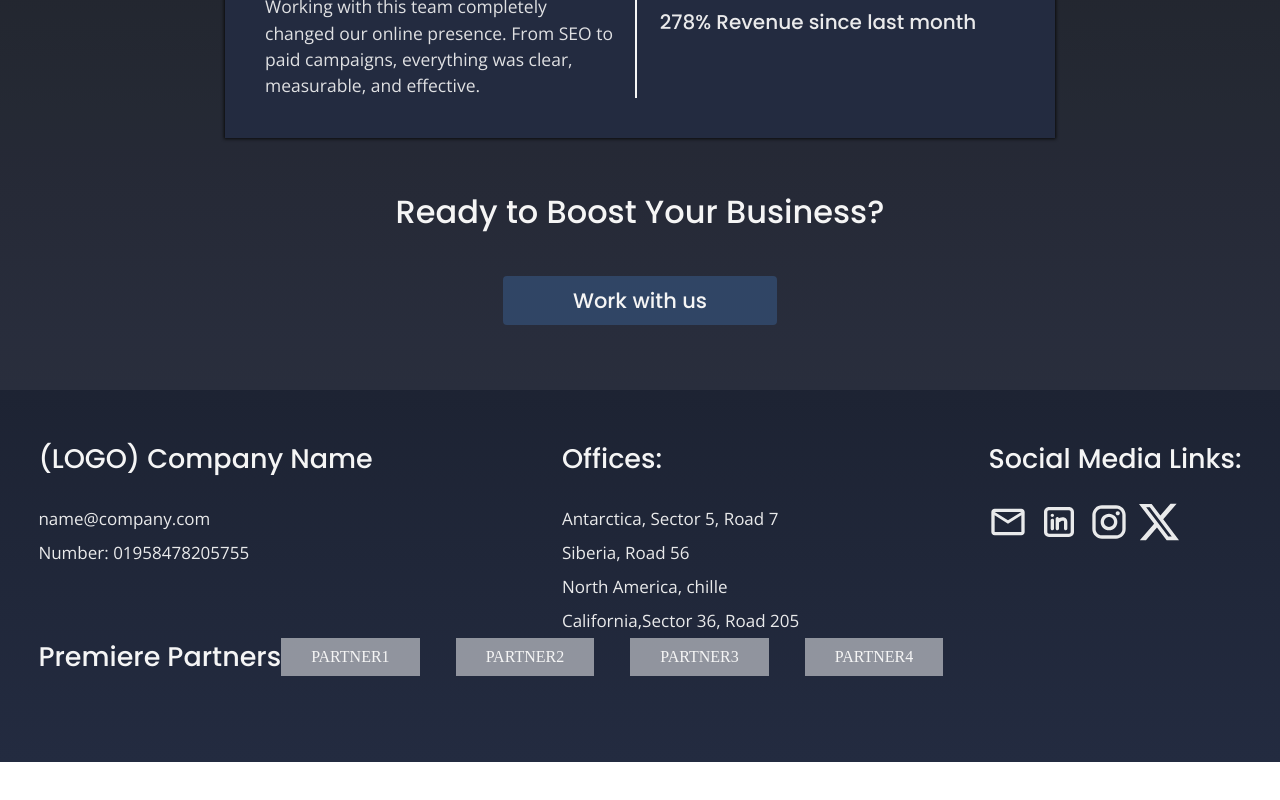
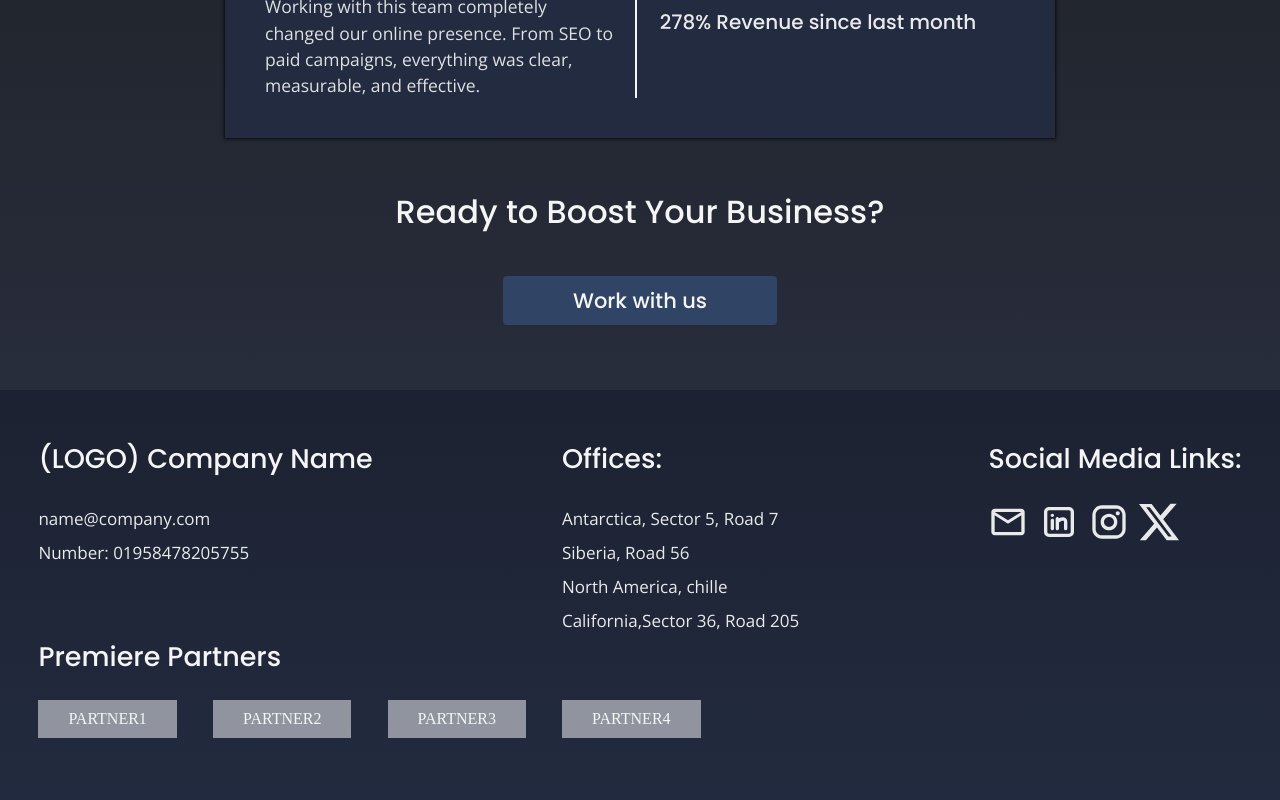
Before and after one commit to mansiv-business/nextjs-mockup, a Next.js app: page / in a window 1280 px wide. Shown: the part 3173-3973 px from the top of the page. Before the commit the page ends 3935 px from the top, so only its background shows below. Built offline with nearby package versions, Linux system fonts and the light colour scheme.

Commit message:
Update page.tsx

```diff
--- a/src/app/page.tsx
+++ b/src/app/page.tsx
@@ -177,8 +177,8 @@ const Home = () => {
             </ul>
           </section>
         </div>
+        <h3>Premiere Partners</h3>
         <div className={styles.footerPartner}>
-          <h3>Premiere Partners</h3>
           <span>PARTNER1</span><span>PARTNER2</span><span>PARTNER3</span><span>PARTNER4</span>
         </div>
       </footer>
```
